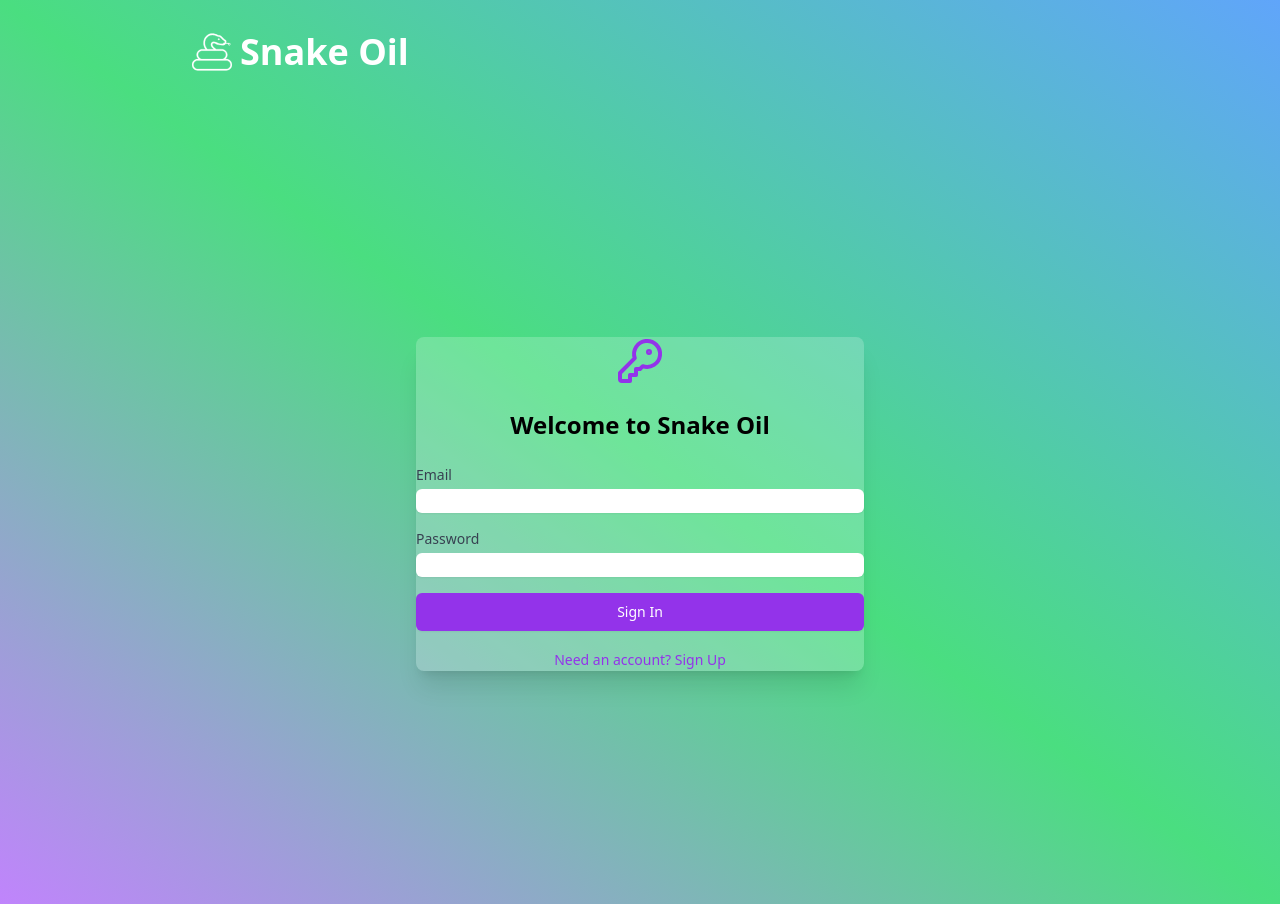
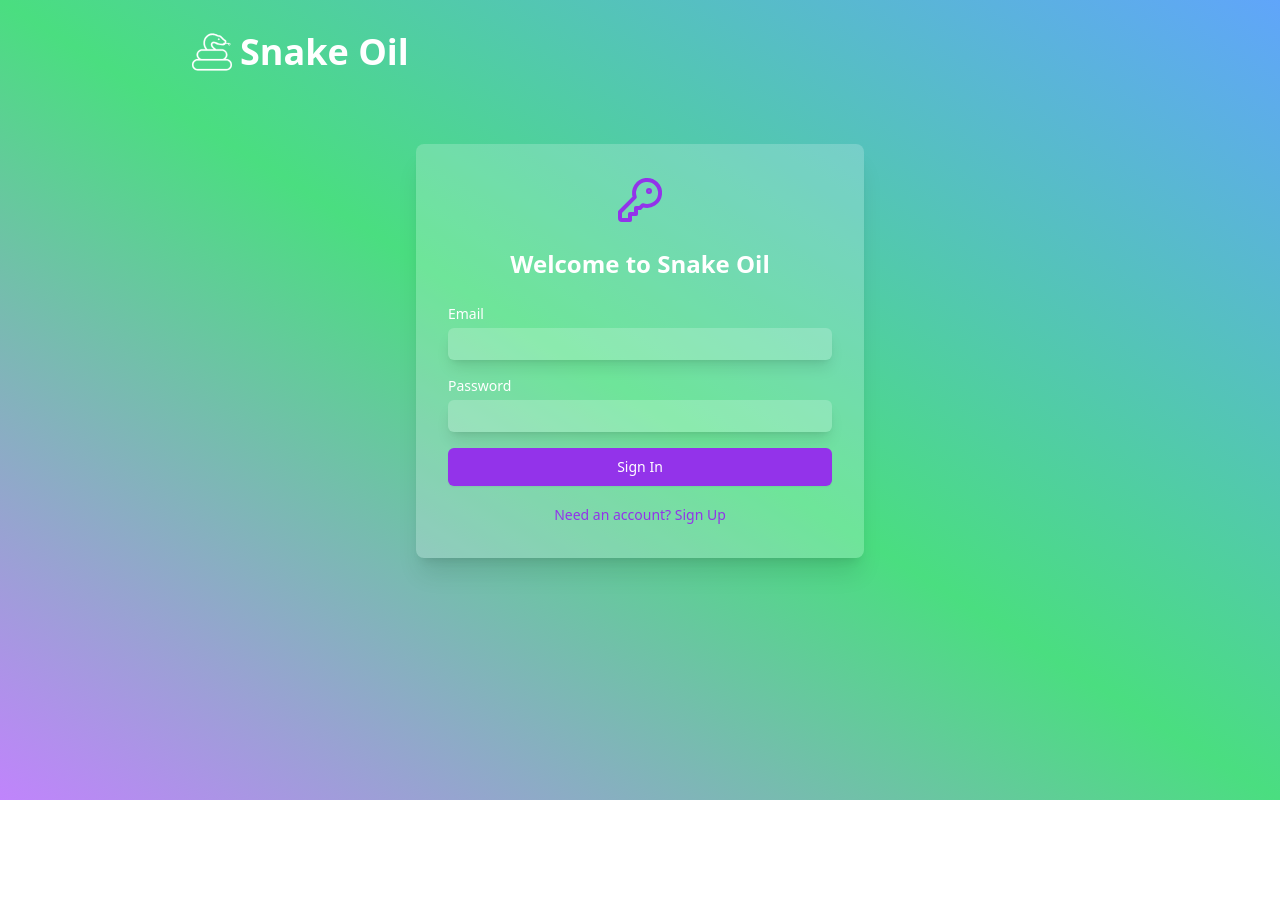
Before and after one commit to aysenurcaglar/snake-oil-game, a React (Vite) app: page /auth in a window 1280 px wide. After the commit the page ends 800 px from the top, so only its background shows below. Built offline with nearby package versions, Linux system fonts and the light colour scheme; no server answers.

Commit message:
fixed auth

```diff
--- a/src/pages/Auth.tsx
+++ b/src/pages/Auth.tsx
@@ -33,12 +33,12 @@ export default function Auth() {
   };
 
   return (
-    <div className="min-h-screen flex items-center justify-center">
-      <div className="bg-white/20 rounded-lg shadow-xl w-full max-w-md">
+    <div className="flex items-center justify-center my-10">
+      <div className="bg-white/20 p-8 rounded-lg shadow-xl w-full max-w-md">
         <div className="flex justify-center mb-6">
           <KeyRound className="w-12 h-12 text-purple-600" />
         </div>
-        <h1 className="text-2xl font-bold mb-6 text-center">
+        <h1 className="text-2xl text-white font-bold mb-6 text-center">
           Welcome to Snake Oil
         </h1>
 
@@ -46,7 +46,7 @@ export default function Auth() {
           <div>
             <label
               htmlFor="email"
-              className="block text-sm font-medium text-gray-700"
+              className="block text-sm font-medium text-white"
             >
               Email
             </label>
@@ -55,7 +55,7 @@ export default function Auth() {
               type="email"
               value={email}
               onChange={(e) => setEmail(e.target.value)}
-              className="mt-1 block w-full rounded-md border-gray-300 shadow-sm focus:border-purple-500 focus:ring-purple-500"
+              className="mt-1 block bg-white/20 w-full h-8 rounded-md border-gray-600 shadow-lg focus:border-purple-500 focus:ring-purple-500"
               required
             />
           </div>
@@ -63,7 +63,7 @@ export default function Auth() {
           <div>
             <label
               htmlFor="password"
-              className="block text-sm font-medium text-gray-700"
+              className="block text-sm font-medium text-white"
             >
               Password
             </label>
@@ -72,7 +72,7 @@ export default function Auth() {
               type="password"
               value={password}
               onChange={(e) => setPassword(e.target.value)}
-              className="mt-1 block w-full rounded-md border-gray-300 shadow-sm focus:border-purple-500 focus:ring-purple-500"
+              className="mt-1 block bg-white/20 w-full h-8 rounded-md border-gray-600 shadow-lg focus:border-purple-500 focus:ring-purple-500"
               required
             />
           </div>
```
